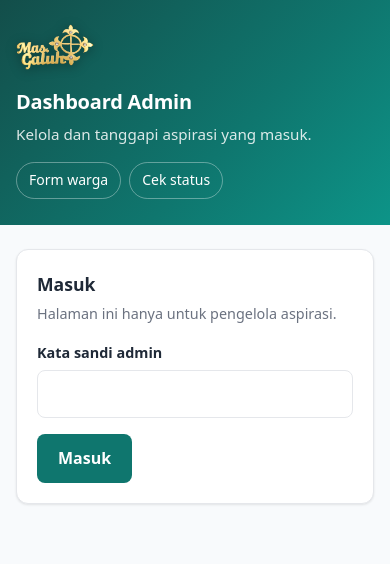
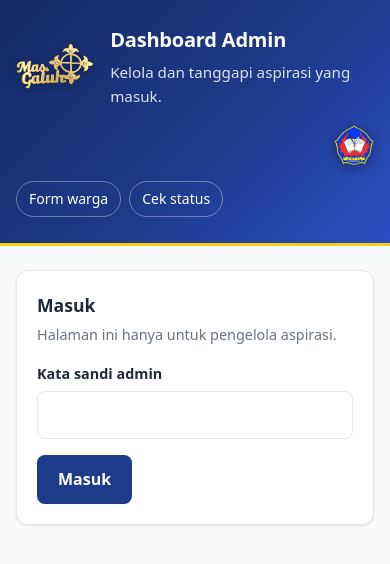
Before and after one commit to Abelian850/aspirasi-masgaluh, a website: page public/admin.html in a window 390 px wide. Drawn offline with Linux system fonts and the light colour scheme; no server answers.

Commit message:
Pasang lambang sekolah dan ganti palet ke navy

```diff
--- a/config.js
+++ b/config.js
@@ -15,7 +15,11 @@
 export default {
   namaSekolah: "SMP Negeri 30 Semarang",
   namaLayanan: "Mas Galuh",
-  deskripsiSingkat: "Media aspirasi warga sekolah dan masyarakat umum",
+  // "Mas Galuh" adalah akronim: Media Aspirasi SMP Negeri 30 / Spegaluh.
+  // Kepanjangannya disebut di sini supaya warga tahu ini nama layanan, bukan
+  // nama orang.
+  deskripsiSingkat:
+    "Media Aspirasi Spegaluh — wadah aspirasi warga sekolah dan masyarakat umum",
   footer: "Dikirim otomatis oleh Layanan Aspirasi Mas Galuh",
 
   // {KATEGORI} otomatis diganti dengan jenis aspirasi yang dipilih warga.
--- a/public/admin.html
+++ b/public/admin.html
@@ -18,6 +18,11 @@
             <h1>Dashboard Admin</h1>
             <p id="subjudul">Kelola dan tanggapi aspirasi yang masuk.</p>
           </div>
+          <img
+            class="logo-sekolah"
+            src="/logo-sekolah.png"
+            alt="Lambang SMP Negeri 30 Semarang"
+          />
         </div>
         <nav class="tautan">
           <a href="/">Form warga</a>
--- a/public/gaya.css
+++ b/public/gaya.css
@@ -1,9 +1,17 @@
 /* Gaya bersama untuk seluruh halaman Layanan Aspirasi. */
 
+/* Palet diturunkan dari lambang SMP Negeri 30 Semarang.
+   Warna asli lambang: biru #003CF9, merah #EB3237, kuning #FEF011.
+   Biru lambang terlalu jenuh untuk dipakai sebagai warna antarmuka — dipakai
+   apa adanya, teks di atasnya sulit dibaca dan matanya cepat lelah. Yang
+   dipakai di sini navy serumpun (rona 224 derajat, praktis sama dengan
+   lambang) yang digelapkan sampai kontrasnya terhadap putih 10,4:1.
+   Kuning lambang dipakai sebagai aksen, bukan warna teks. */
 :root {
-  --utama: #0f766e;
-  --utama-gelap: #115e59;
-  --utama-muda: #ccfbf1;
+  --utama: #1e3a8a;
+  --utama-gelap: #172e6e;
+  --utama-muda: #dbeafe;
+  --aksen: #facc15;
   --teks: #1f2937;
   --teks-lembut: #6b7280;
   --garis: #e5e7eb;
@@ -46,10 +54,12 @@ body {
 /* ------------------------------------------------------------- Kepala */
 
 header.puncak {
-  background: linear-gradient(135deg, #134e4a 0%, var(--utama) 60%, #0d9488 100%);
+  background: linear-gradient(135deg, #142a63 0%, var(--utama) 55%, #2b4fc4 100%);
   color: #fff;
   padding: 24px 16px 26px;
   margin-bottom: 24px;
+  /* Garis kuning tipis mengambil warna pita "SMP 30 SEMARANG" di lambang. */
+  border-bottom: 3px solid var(--aksen);
 }
 
 header.puncak .dalam {
@@ -73,7 +83,9 @@ header.puncak p {
   font-size: 0.95rem;
 }
 
-/* Logo. Berkas logo.png berlatar transparan, jadi bisa ditaruh di atas warna apa pun. */
+/* Logo. Kedua berkas berlatar transparan, jadi bisa ditaruh di atas warna apa
+   pun. Susunan: logo layanan di kiri, judul di tengah, lambang sekolah di
+   kanan. */
 .merek {
   display: flex;
   align-items: center;
@@ -85,17 +97,29 @@ header.puncak p {
   height: 62px;
   width: auto;
   flex: 0 0 auto;
-  /* Bayangan tipis supaya emas tetap terbaca di atas latar hijau. */
+  /* Bayangan tipis supaya emas dan putih tetap terbaca di atas latar navy. */
   filter: drop-shadow(0 2px 6px rgba(0, 0, 0, 0.35));
 }
 
 .merek .teks {
+  /* Melar mengisi ruang sisa supaya lambang sekolah terdorong ke tepi kanan. */
+  flex: 1 1 220px;
   min-width: 200px;
+}
+
+/* Lambang sekolah sedikit lebih kecil: bentuknya padat dan berwarna penuh,
+   kalau disamakan tingginya dia mendominasi logo layanan. */
+.merek .logo-sekolah {
+  height: 54px;
+  margin-left: auto;
 }
 
 @media (max-width: 480px) {
   .merek img {
     height: 46px;
+  }
+  .merek .logo-sekolah {
+    height: 40px;
   }
   header.puncak h1 {
     font-size: 1.25rem;
@@ -170,7 +194,7 @@ nav.tautan a[aria-current="page"] {
 
 .pilihan-layanan:hover {
   border-color: var(--utama);
-  background: #f0fdfa;
+  background: #eff4ff;
 }
 
 .pilihan-layanan[aria-pressed="true"] {
@@ -338,7 +362,7 @@ button.tombol.kecil {
 .pesan.info {
   background: var(--utama-muda);
   color: var(--utama-gelap);
-  border-color: #99f6e4;
+  border-color: #bfdbfe;
 }
 
 .pesan.sukses {
@@ -388,9 +412,11 @@ button.tombol.kecil {
   color: var(--peringatan);
 }
 
+/* Nila, bukan biru. Sejak tema utama jadi navy, lencana biru tidak lagi
+   terbaca sebagai status — dia melebur dengan warna antarmuka. */
 .lencana.diproses {
-  background: #dbeafe;
-  color: #1d4ed8;
+  background: #e0e7ff;
+  color: #3730a3;
 }
 
 .lencana.selesai {
```
Also changed, not shown: public/index.html (+5 -0 lines), public/status.html (+5 -0 lines), public/logo-sekolah.png (added).
